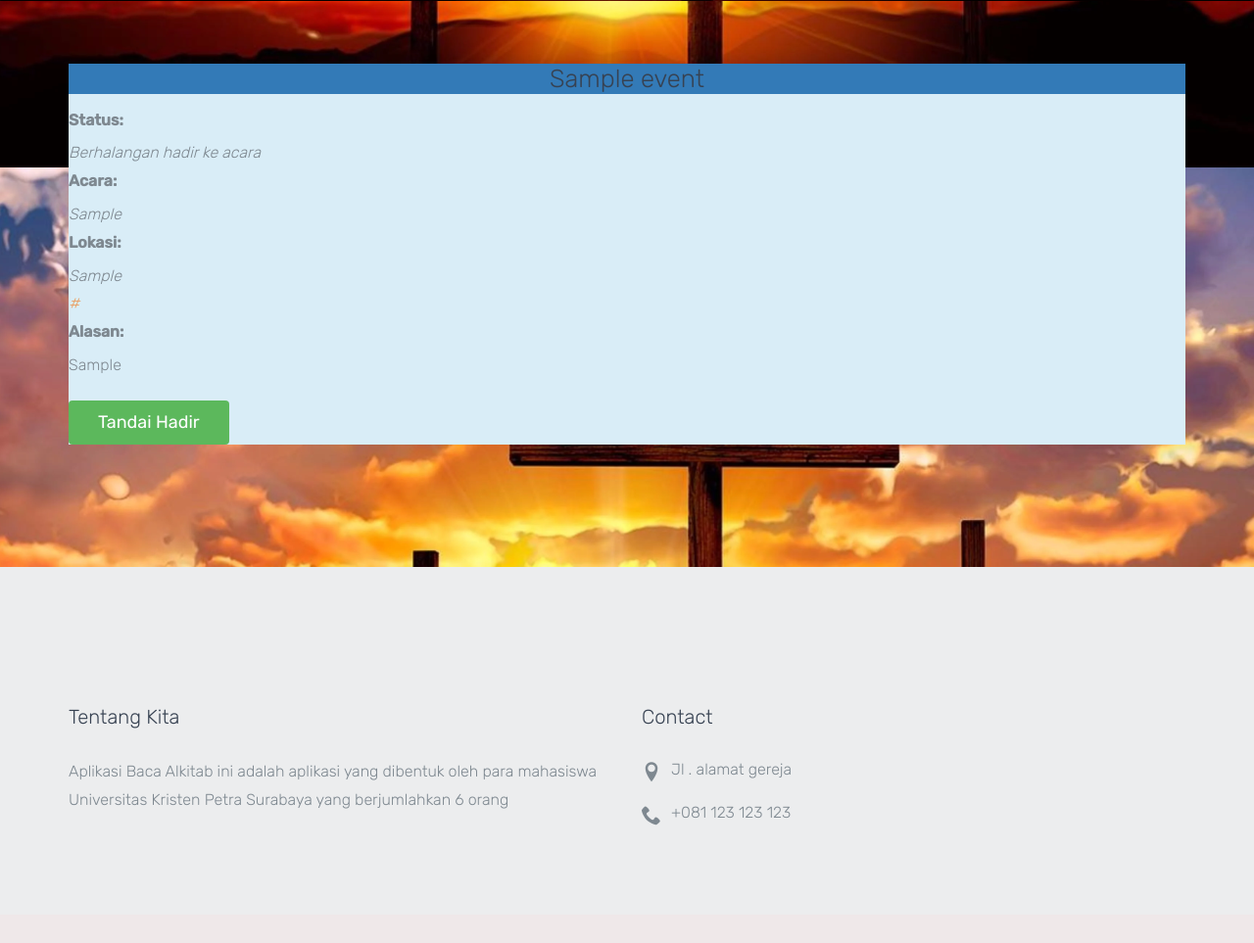
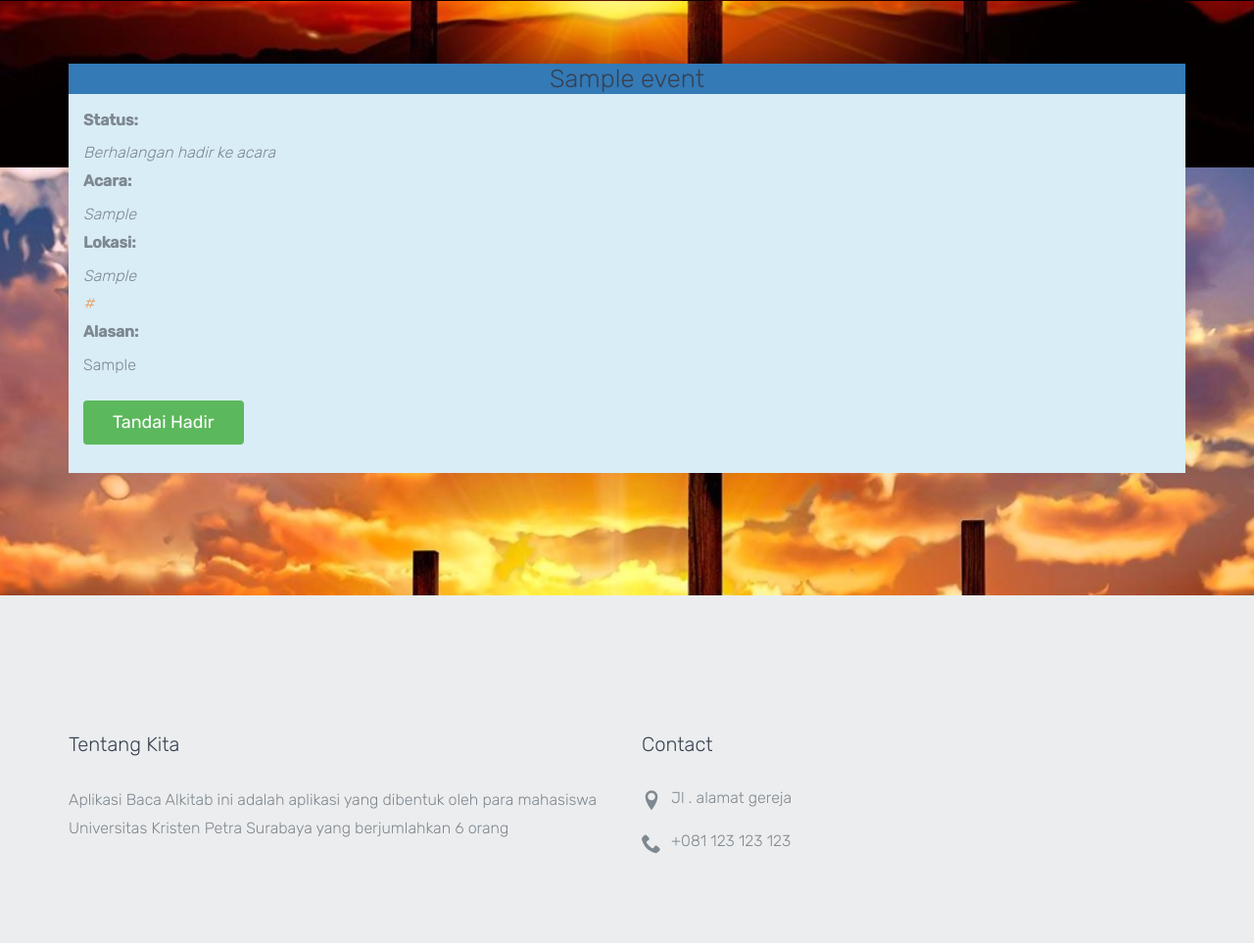
Before and after one commit to michael-halim/proyek-manpro, a PHP site: page /user_event.php in a window 1280 px wide. Shown: the part 629-1592 px from the top of the page at 98% size. Before the commit the page ends 1472 px from the top, so only its background shows below. Run offline with PHP 8.4, Linux system fonts and the light colour scheme; the visitor is signed in with stand-in values (Sample User, id 1); tables that the repository leaves empty or names only in its code hold one stand-in row (values such as "Sample post"); some web fonts are replaced.

Commit message:
Update user_event.php

```diff
--- a/user_event.php
+++ b/user_event.php
@@ -100,6 +100,7 @@ $eid = $row["eid"];
   <h1 class="text-white text-center">' . $namaevent . '</h1>
   </div>
   <div class="card-body">
+  <div class="container">
   <label>Status: </label> <br>
   <i>' . $txtt . '</i>
   <br>
@@ -124,7 +125,7 @@ $eid = $row["eid"];
     <input name="event" type="hidden" value=' . $eid . '></input>';
     if($uat != true)
     {
-        echo '<textarea name="alasan" type="text" rows="3" value=' . $alasan . ' style="width:100%"></textarea><br> <br>';
+        echo '<textarea name="alasan" type="text" rows="4" style="width:40%;" value=' . $alasan . ' style="width:100%"></textarea><br> <br>';
     }
     else{
         echo
@@ -135,7 +136,7 @@ $eid = $row["eid"];
     </form>
 
     </div>
-    </div> <br>';
+    </div> <br></div><br>';
 }
 
 
@@ -192,6 +193,7 @@ if ($_SERVER['REQUEST_METHOD'] === 'POST') {
 
 
 ?>
+</div>
     </div>
 
   </section>
```
